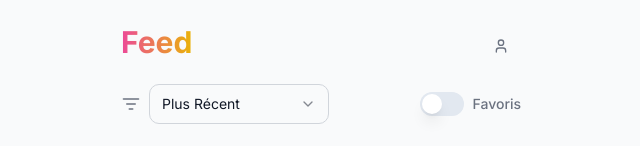
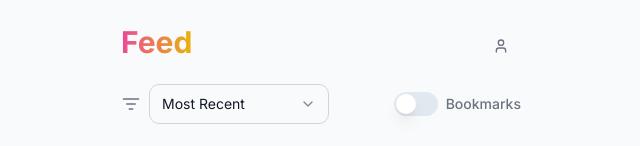
Before and after one commit to Satisfyguy/xdose-content-bloom, a React (Vite) app: page / in a window 1280 px wide. Shown: the top 146 px of the page, without its empty margins (319-959 px from the left). Built offline with nearby package versions, Linux system fonts and the light colour scheme.

Commit message:
Fix: Ensure English translation
The application was not fully translated to English. This commit addresses the issue.

```diff
--- a/src/components/FeedHeader.tsx
+++ b/src/components/FeedHeader.tsx
@@ -43,11 +43,11 @@ const FeedHeader: React.FC<FeedHeaderProps> = ({
           <ListFilter className="w-5 h-5 text-gray-500 dark:text-gray-400" />
           <Select value={sortOption} onValueChange={(value) => onSortOptionChange(value as SortOption)}>
             <SelectTrigger className="w-[180px] bg-transparent border-gray-300 dark:border-gray-700 text-sm">
-              <SelectValue placeholder="Trier par..." />
+              <SelectValue placeholder="Sort by..." />
             </SelectTrigger>
             <SelectContent>
-              <SelectItem value="recent">Plus Récent</SelectItem>
-              <SelectItem value="popular">Plus Populaire</SelectItem>
+              <SelectItem value="recent">Most Recent</SelectItem>
+              <SelectItem value="popular">Most Popular</SelectItem>
             </SelectContent>
           </Select>
         </div>
@@ -59,7 +59,7 @@ const FeedHeader: React.FC<FeedHeaderProps> = ({
             className="data-[state=checked]:bg-yellow-500"
           />
           <Label htmlFor="bookmarks-filter" className="text-sm text-gray-500 dark:text-gray-400 cursor-pointer">
-            Favoris
+            Bookmarks
           </Label>
         </div>
       </div>
```
